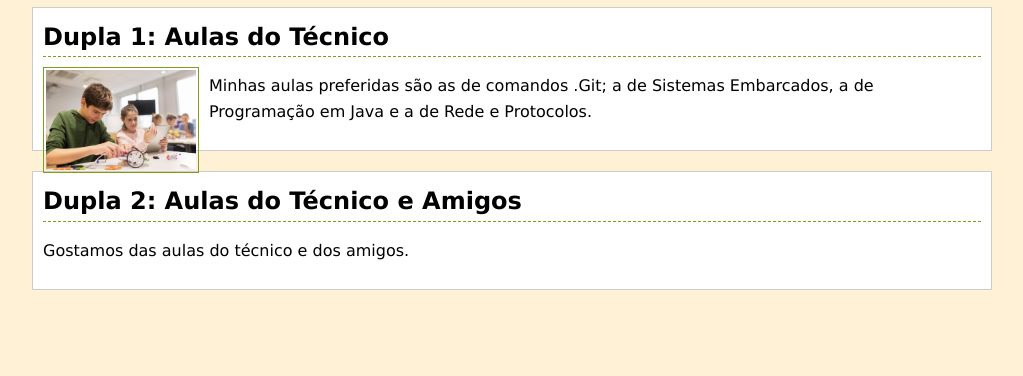
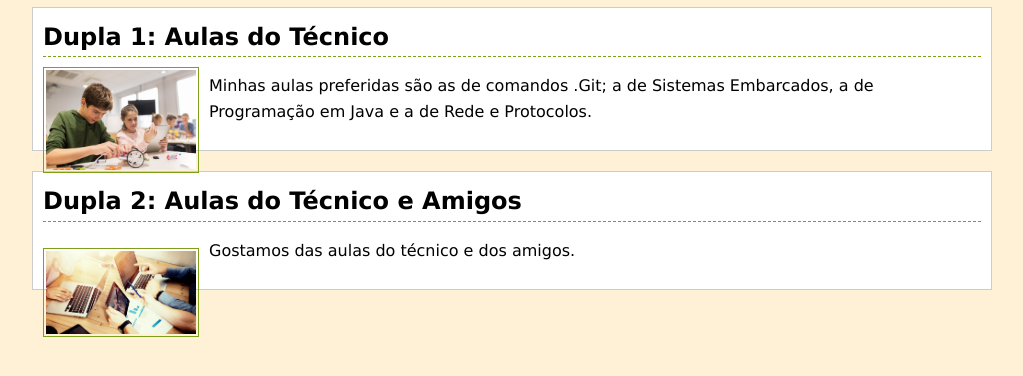
Before and after one commit to LucasBunny/i-love-etec, a plain HTML site: page index.html in a window 1280 px wide. Shown: the part 74-450 px from the top of the page, without its empty margins (128-1151 px from the left). Drawn offline with Linux system fonts and the light colour scheme.

Commit message:
Inclusao de Imagem da Dupla Guilhermy e Lucas

```diff
--- a/index.html
+++ b/index.html
@@ -12,7 +12,7 @@
 <p>
 Minhas aulas preferidas são as de comandos .Git; a de Sistemas Embarcados, a de Programação em Java e a de Rede e Protocolos.
 </p>
-</div> <div class='content'> <h2>Dupla 2: Aulas do Técnico e Amigos </h2> <p> Gostamos das aulas do técnico e dos amigos. </p> </div>
+</div> <div class='content'> <h2>Dupla 2: Aulas do Técnico e Amigos </h2> <p> Gostamos das aulas do técnico e dos amigos. <img src="images/imagem-trabalho-em-equipe.jpg"> </p> </div>
 </div>
 </body>
 </html>
```
Also changed, not shown: images/imagem-trabalho-em-equipe.jpg (added).
